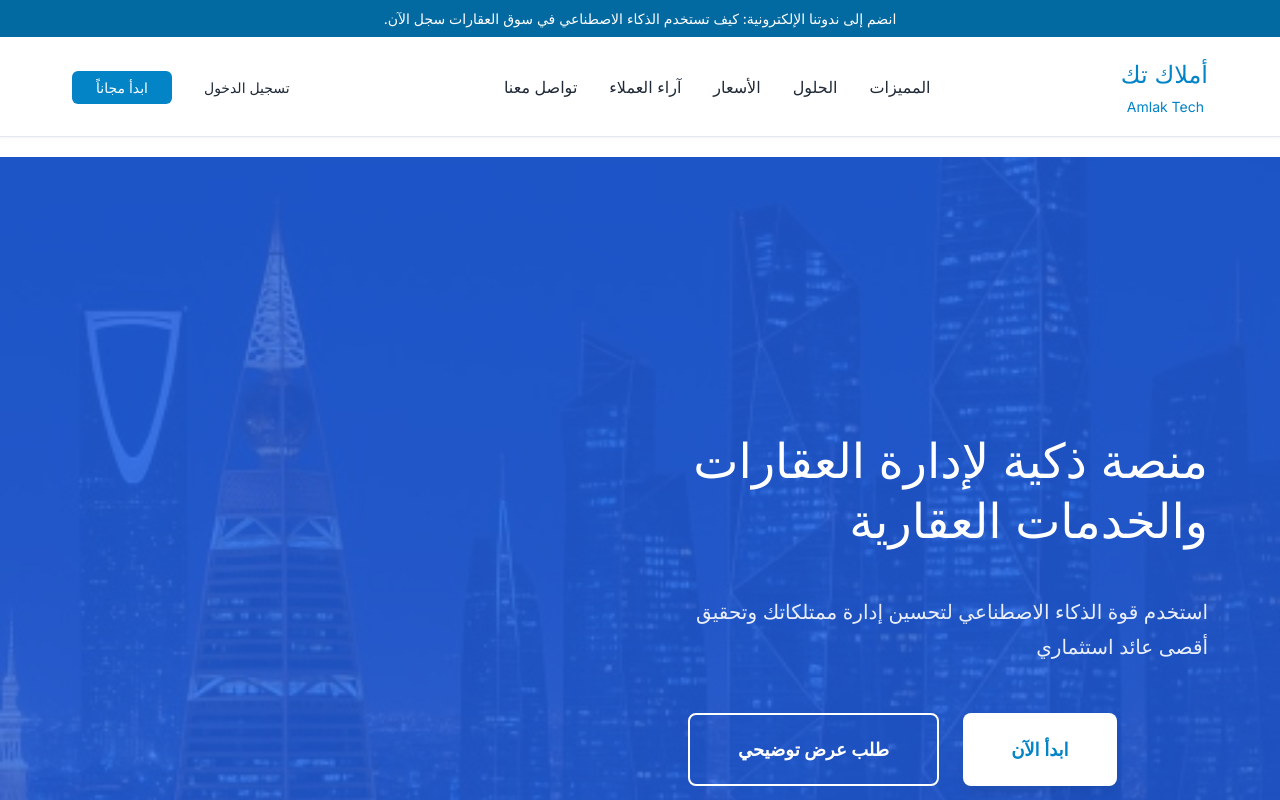
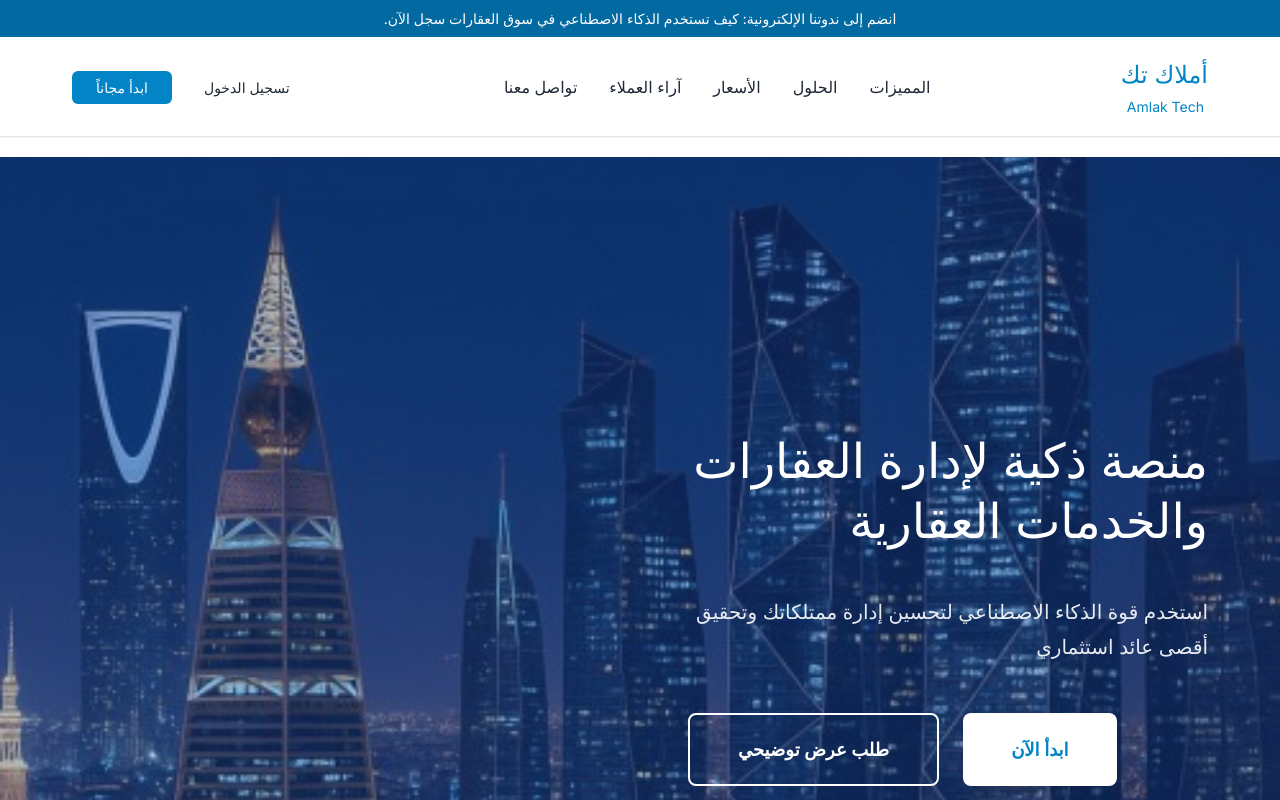
Before and after one commit to yaraabdullah/AmlakTech-Website, a Next.js app: page / in a window 1280 px wide. Shown: the top 800 px of the page. Built offline with nearby package versions, Linux system fonts and the light colour scheme.

Commit message:
add border and change the color of the overlay

```diff
--- a/styles/Hero.module.css
+++ b/styles/Hero.module.css
@@ -173,6 +173,7 @@
   height: 100%;
   background: var(--color-background-hero-overlay);
   /* background: transparent; */
+  border-bottom: 4px solid var(--color-primary);
   z-index: 1;
 }
 
--- a/styles/variables.css
+++ b/styles/variables.css
@@ -16,7 +16,7 @@
   --color-background-secondary: #f8fafc;
   --color-background-tertiary: #f1f5f9;
   --color-background-dark: #0369A1;
-  --color-background-hero-overlay: rgba(37, 99, 235, 0.8);
+  --color-background-hero-overlay: rgba(37, 99, 235, 0.3);
   --color-border: #e2e8f0;
   --color-blue-light: #F0F9FF;
   --color-blue-medium: #3b82f6;
```
